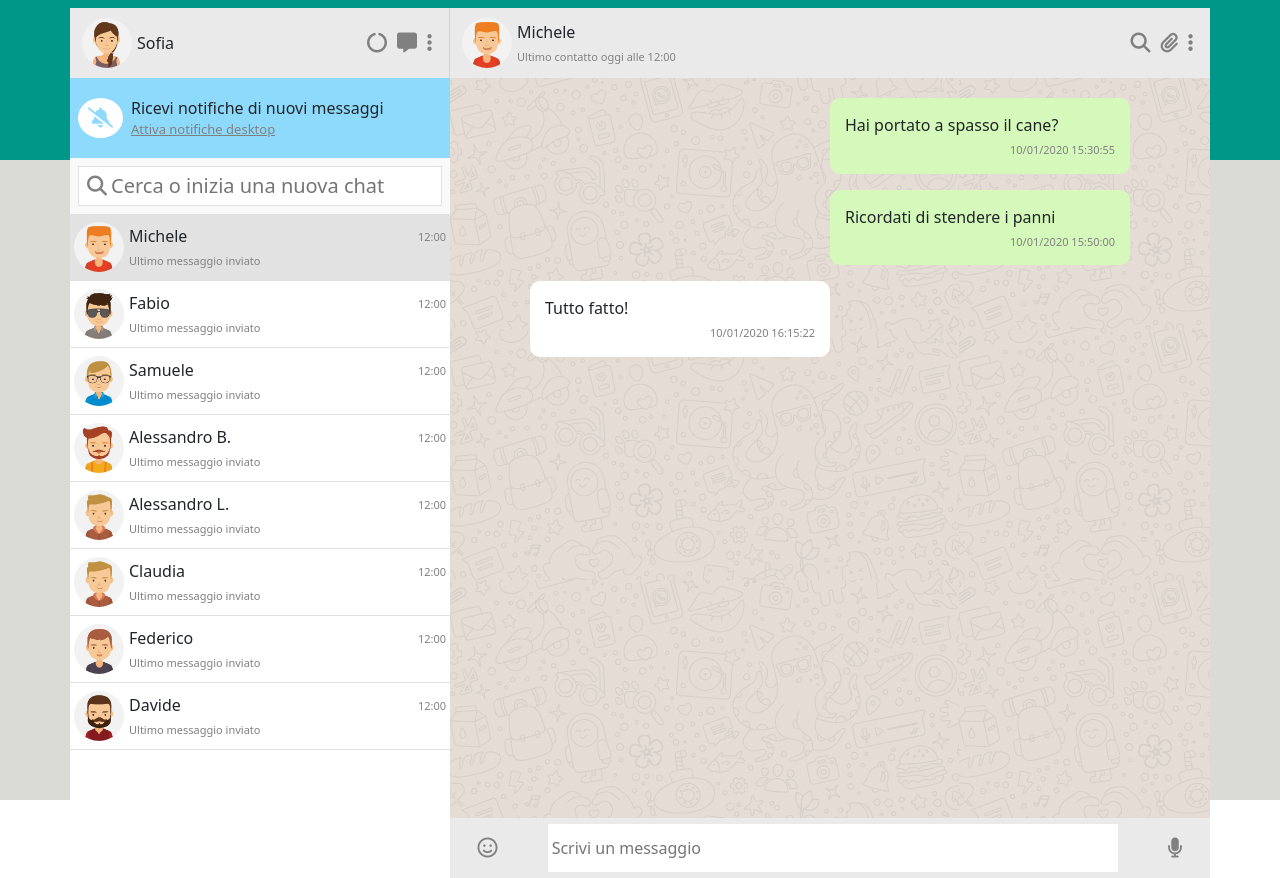
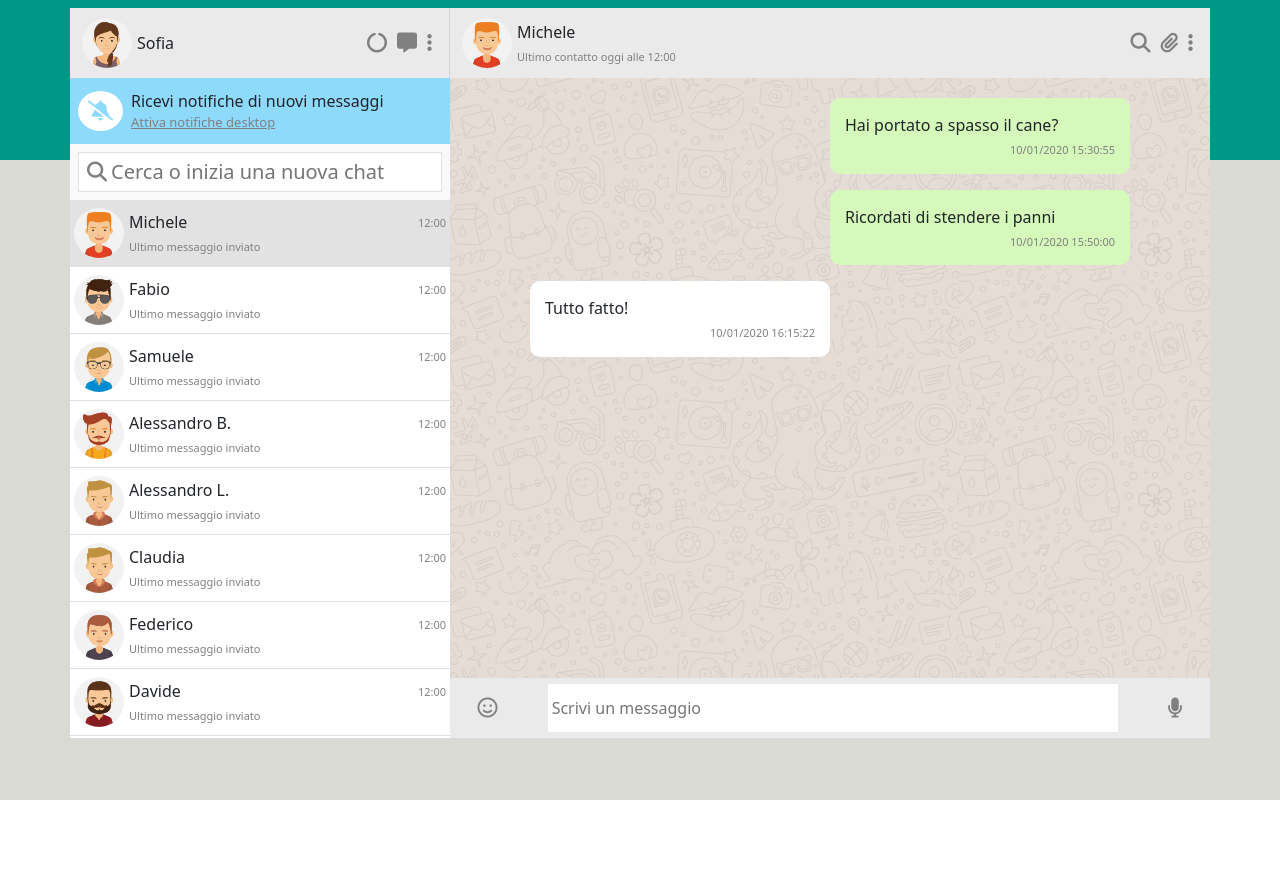
Before and after one commit to GiacomoBozzolino/vue-boolzapp, a plain HTML site: page index.html in a window 1280 px wide. After the commit the page ends 800 px from the top, so only its background shows below. Drawn offline with nearby package versions, Linux system fonts and the light colour scheme.

Commit message:
[FIX]modifica struttura chat

```diff
--- a/css/style.css
+++ b/css/style.css
@@ -11,9 +11,9 @@ body{
 
 }
 
-.height{
+/* .height{
     height: 90vh;
-}
+} */
 
 .container{
     height: 100vh
@@ -56,7 +56,9 @@ ul{
 }
 
 .contact{
-    overflow-y: hidden
+    overflow-y: auto;
+    height: 50vh;
+
 }
 /* CLASSI CONTENUTO SECONDA RIGA */
 /* CLASSI COLONNA-4 */
@@ -145,12 +147,12 @@ ul{
 }
 
 .chat{
-    height: 800px;
+    height: calc(90vh - 60px);
     background-image: url(.././img/mine.jpg);
-    background-position: cover;
+    background-size:auto;
     padding-top: 20px;
     display: flex;
     flex-direction: column;
     width: 100%;
-    overflow-y: auto
+    overflow-y: scroll
 }
--- a/index.html
+++ b/index.html
@@ -69,7 +69,7 @@
                                </div>
                             </div>
                             <!-- ELENCO CONTATTI DA RECUPERARE SU JS -->
-                            <div class="contact">
+                            <div>
                                 <ul  class="list-contact p-0 " >
                                     <li v-for="(item, index) in contacts" class="py-2 px-1 border-bottom" :class="main_chat === index ?'active':''" @click="bigChat(index)" v-show = "item.visible === true" >
                                         <div class="d-flex align-items-center"  >
```
Also changed, not shown: js/script.js (+2 -21 lines).
